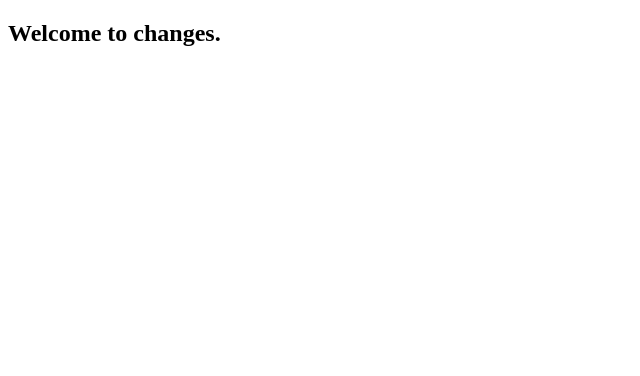
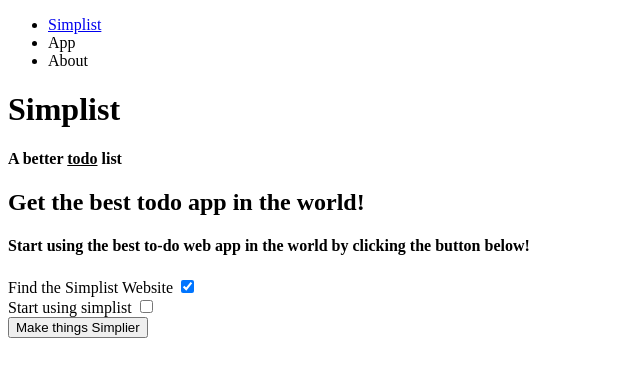
Before and after one commit to hnaht310/To-do-list-app, a plain HTML site: page index.html in a window 1280 px wide. Shown: the whole page, without its empty margins (0-640 px from the left). Drawn offline with Linux system fonts and the light colour scheme; a web font is replaced by a local one.

Commit message:
Add nav, add card, add button

```diff
--- a/index.html
+++ b/index.html
@@ -13,9 +13,62 @@
     <title>Simplist</title>
 </head>
 <body>
-    <H2>
-        Welcome to changes.
-    </H2>
+    <!--Nav bar-->
+    <nav>
+        <ul>
+            <li>
+                <a href="#blank">
+                    Simplist
+                </a>
+            </li>
+            <li>
+                App
+            </li>
+            <li>
+                About
+            </li>
+        </ul>
+    </nav>
+
+        <!--Brand name & tagline-->
+        <h1>
+            Simplist
+        </h1>
+        <h4>
+            A better <u>todo</u> list
+        </h4>
+
+        <!--Card-->
+        <div class="card">
+            <h2>
+                Get the best todo app in the world!
+            </h2>
+
+            <h4>
+                Start using the best to-do web app in the world by clicking the button below!
+            </h4>
+
+
+            <div class="Simplist-1">
+                <label for="Simplist-1">Find the Simplist Website</label>
+                <input type="checkbox" name="Simplist-1" id="Simplist-1" checked>
+            </div>
+
+            <div class="Simplist-2">
+                <label for="Simplist-2">Start using simplist</label>
+                <input type="checkbox" name="Simplist-2" id="Simplist-2">
+            </div>
+
+            <button onclick="">
+                    Make things Simplier
+            </button>
+
+
+
+        </div>
+
+
+
 
 </body>
 </html>
```
